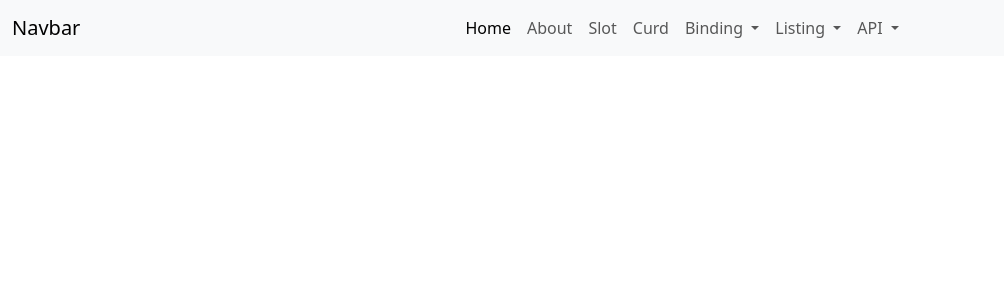
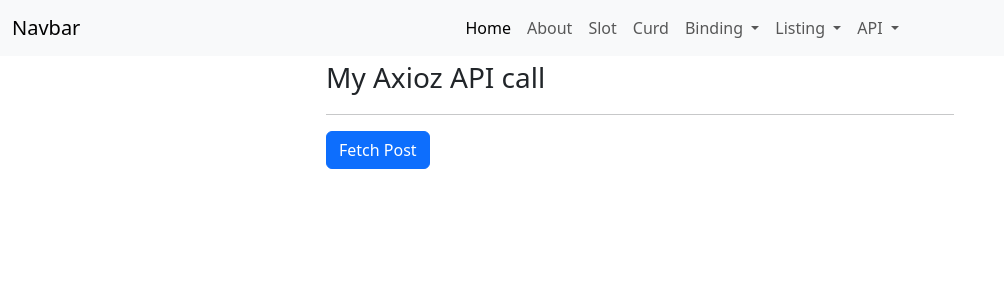
Before and after one commit to raniganj/v2app, a Vue app: page /axios-api in a window 1280 px wide. Shown: the top 300 px of the page, without its empty margins (0-1004 px from the left). Built offline with nearby package versions, Linux system fonts and the light colour scheme.

Commit message:
fetch added

```diff
--- a/src/router/index.js
+++ b/src/router/index.js
@@ -63,6 +63,11 @@ const routes = [
     component: () => import('../views/MyListApi.vue')
   },
   {
+    path: '/axios-api',
+    name: 'axios-api',
+    component: () => import('../views/MyAxiosApi.vue')
+  },
+  {
     path: '/curd',
     name: 'curd',
     component: () => import('../views/MyCurdPage.vue')
--- /dev/null
+++ b/src/views/MyAxiosApi.vue
@@ -0,0 +1,22 @@
+<script setup>
+import { ref } from 'vue'
+
+let post = ref()
+
+let fetchPost = async () => {
+  let response = await fetch('https://jsonplaceholder.typicode.com/posts/1')
+  post.value = await response.json()
+}
+</script>
+<template>
+  <div class="row justify-content-center">
+    <div class="col-12 col-md-6">
+      <div class="fs-3">My Axioz API call</div>
+      <hr />
+      <div>
+        <button type="button" class="btn btn-primary" @click="fetchPost()">Fetch Post</button>
+      </div>
+      <div>{{ post }}</div>
+    </div>
+  </div>
+</template>
--- a/src/views/MyNavbar.vue
+++ b/src/views/MyNavbar.vue
@@ -83,6 +83,8 @@ import { RouterLink } from 'vue-router'
               <li><RouterLink class="nav-link" to="/first-api">First API</RouterLink></li>
               <li><hr class="dropdown-divider" /></li>
               <li><RouterLink class="nav-link" to="/list-api">List API</RouterLink></li>
+              <li><hr class="dropdown-divider" /></li>
+              <li><RouterLink class="nav-link" to="/axios-api">Axios API</RouterLink></li>
             </ul>
           </li>
         </ul>
```
